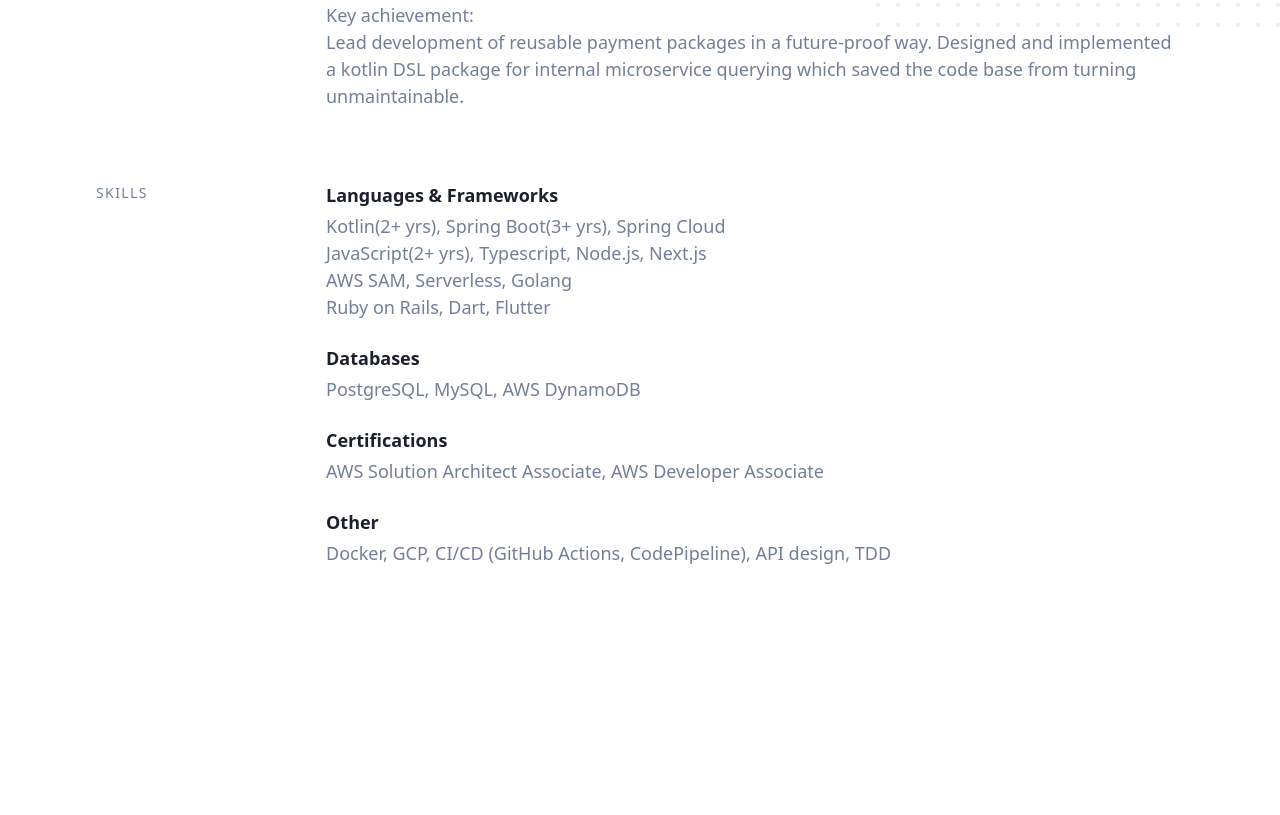
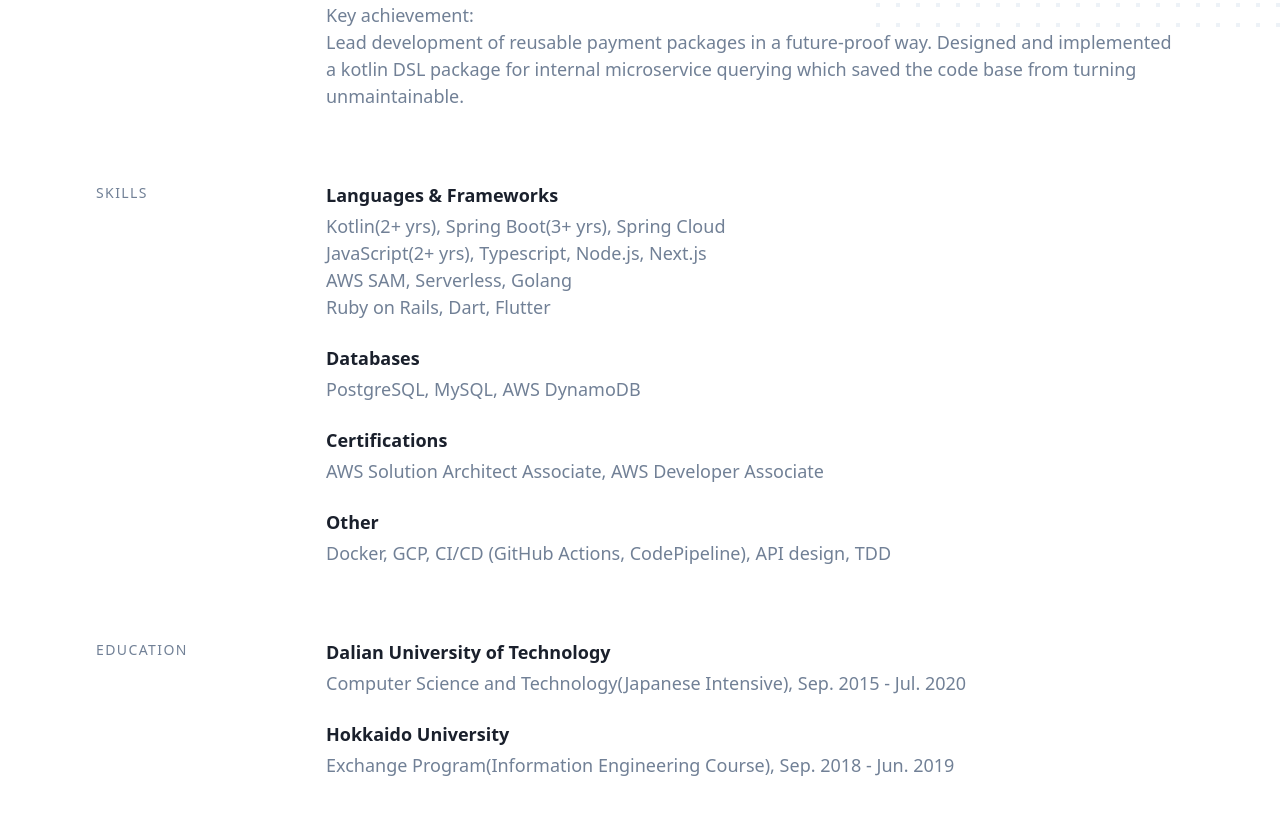
Before and after one commit to skiya/portfolio, a Gatsby site: page / in a window 1280 px wide. Shown: the part 797-1612 px from the top of the page. Before the commit the page ends 1484 px from the top, so only its background shows below. Built offline with nearby package versions, Linux system fonts and the light colour scheme; Gatsby itself is replaced by a stand-in of ours.

Commit message:
feat: add education

```diff
--- a/gatsby-config.js
+++ b/gatsby-config.js
@@ -58,6 +58,19 @@
           ['Docker, GCP, CI/CD (GitHub Actions, CodePipeline), API design, TDD'],
       },
     ],
+    // Optional: List your skills, they must have `name` and `description`.
+    educations: [
+      {
+        name: 'Dalian University of Technology',
+        description: [
+          'Computer Science and Technology(Japanese Intensive), Sep. 2015 - Jul. 2020',
+        ],
+      },
+      {
+        name: 'Hokkaido University',
+        description: ['Exchange Program(Information Engineering Course), Sep. 2018 - Jun. 2019'],
+      },
+    ],
   },
   plugins: [
     `gatsby-plugin-react-helmet`,
--- a/src/components/section-experience/index.jsx
+++ b/src/components/section-experience/index.jsx
@@ -3,11 +3,11 @@
 import Section from '../section';
 import SummaryItem from '../summary-item';
 
-const SectionExperience = ({ experience }) => {
+const SectionExperience = ({ title, experience }) => {
   if (!experience.length) return null;
 
   return (
-    <Section title="Experience">
+    <Section title={title}>
       {experience.map((item) => (
         <SummaryItem
           key={item.name}
--- a/src/pages/index.jsx
+++ b/src/pages/index.jsx
@@ -16,6 +16,7 @@
   const projects = get(data, 'site.siteMetadata.projects', false);
   const posts = data.allMarkdownRemark.edges;
   const experience = get(data, 'site.siteMetadata.experience', false);
+  const educations = get(data, 'site.siteMetadata.educations', false);
   const skills = get(data, 'site.siteMetadata.skills', false);
   const noBlog = !posts || !posts.length;
 
@@ -27,9 +28,13 @@
       {projects && projects.length && <SectionProjects projects={projects} />}
       {!noBlog && <SectionBlog posts={posts} />}
       {experience && experience.length && (
-        <SectionExperience experience={experience} />
+        <SectionExperience title="Experience" experience={experience} />
       )}
+
       {skills && skills.length && <SectionSkills skills={skills} />}
+      {educations && educations.length && (
+        <SectionExperience title="Education" experience={educations} />
+      )}
     </Layout>
   );
 };
@@ -61,6 +66,10 @@
           name
           description
         }
+        educations {
+          name
+          description
+        }
       }
     }
     allMarkdownRemark(
```
